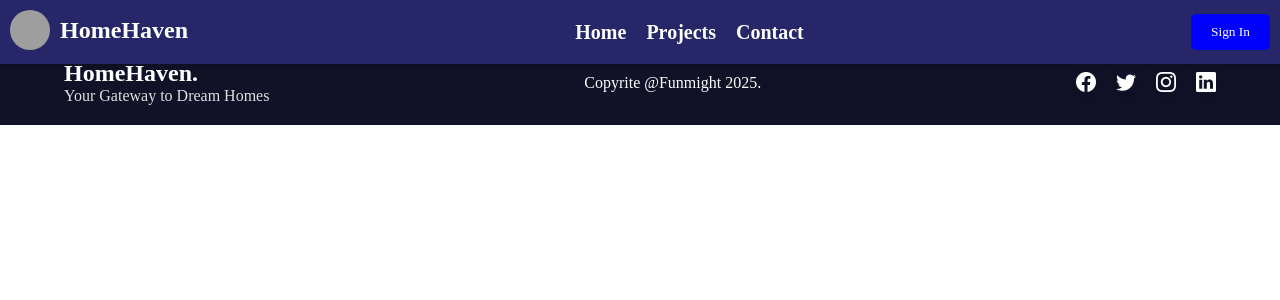
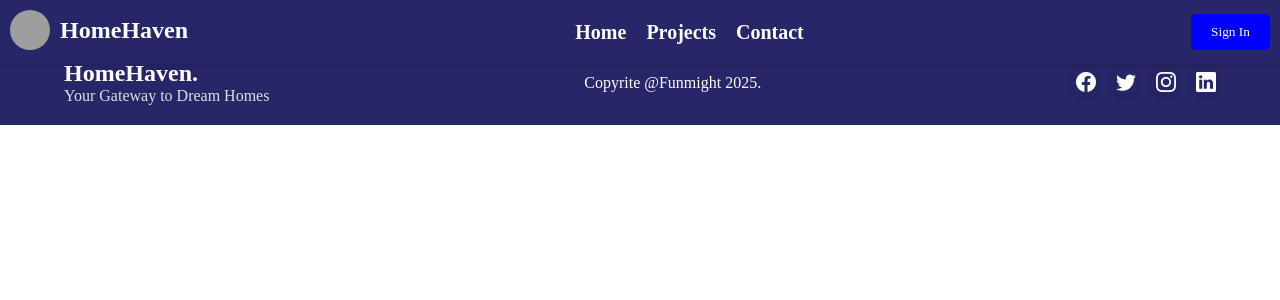
Before and after one commit to Funmight44/HomeHaven, a React (Vite) app: page /products in a window 1280 px wide. Shown: the top 300 px of the page. Built offline with nearby package versions, Linux system fonts and the light colour scheme; grey boxes are pictures that could not be loaded.

Commit message:
change footer color

```diff
--- a/src/index.css
+++ b/src/index.css
@@ -817,7 +817,7 @@ nav{
 footer{
   width: 100%;
   padding: 20px 0;
-  background-color: rgb(17, 17, 39);;
+ background-color: rgb(38, 38, 104);
   color: white;
   margin-top: 40px;
 }
```
